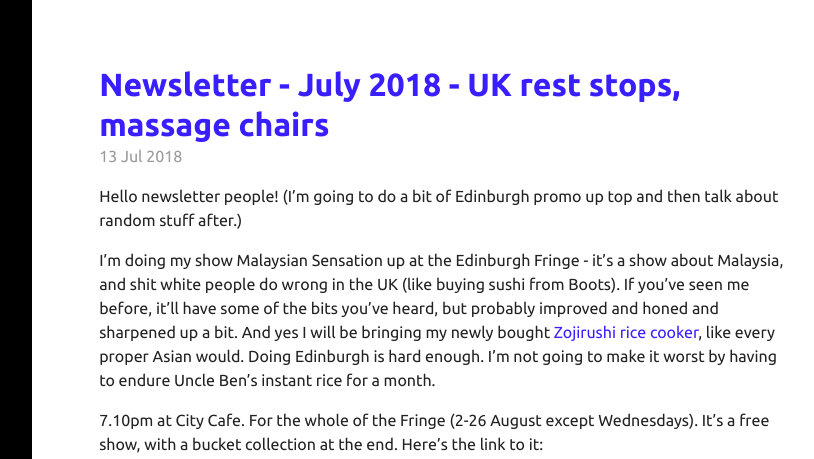
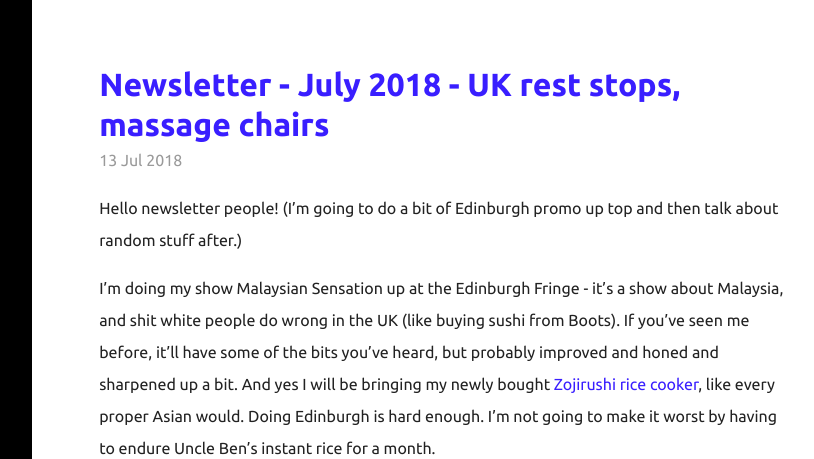
Before and after one commit to nigeljyng/nigeljyng.github.io, a Jekyll site: the page built from index.html, in a window 1280 px wide and 1400 px high. Shown: the top 459 px of the window, without its empty margins (288-1102 px from the left). Built offline with Jekyll 4.4.1, drawn with Linux system fonts in a browser that asks for light colours; nearby versions of some CDN libraries; the list of posts is cut into pages by our own code.

Commit message:
line-height: 2

```diff
--- a/public/css/poole.css
+++ b/public/css/poole.css
@@ -50,7 +50,7 @@ body {
 html {
   font-family: "Helvetica Neue", Helvetica, Arial, sans-serif;
   font-size: 1em;
-  line-height: 1.5;
+  line-height: 2.0;
 }
 /*@media (min-width: 38em) {
   html {
```
